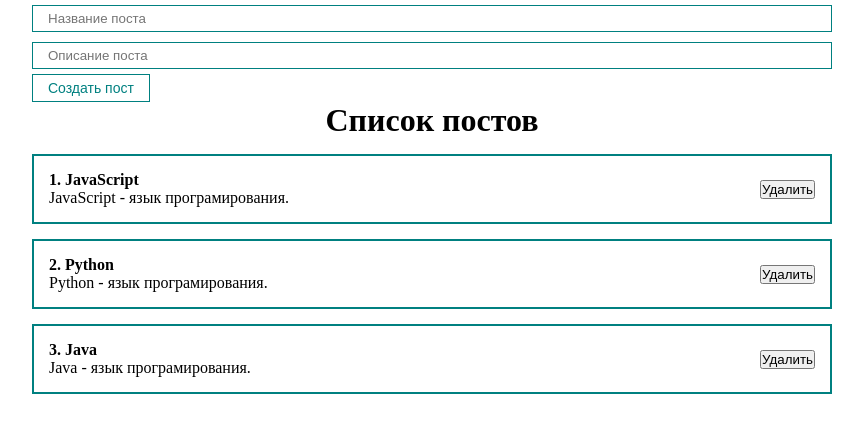
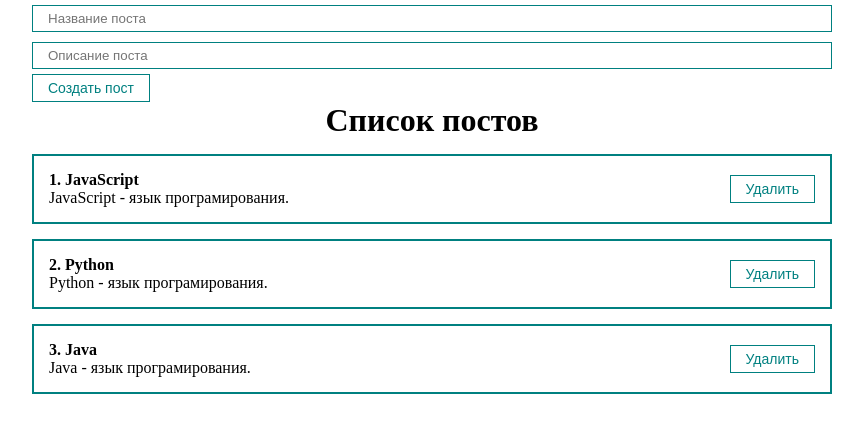
Before and after one commit to andrej-king/react_fundamental_docker, a React (Create React App) app in the folder app/: page / in a window 1280 px wide. Shown: the top 432 px of the page, without its empty margins (208-1071 px from the left). Built offline with nearby package versions, Linux system fonts and the light colour scheme.

Commit message:
Added remove element from array

```diff
--- a/app/src/App.js
+++ b/app/src/App.js
@@ -15,14 +15,17 @@ function App() {
         setPosts([...posts, newPost])
     }
 
+    const removePost = (post) => {
+        setPosts(posts.filter(p => p.id !== post.id))
+    }
+
     return (
         <div className="App">
             {/*<Counter/>*/}
             {/*<ClassCounter/>*/}
 
             <PostForm create={createPost}/>
-            <PostList posts={posts} title={"Список постов"}/>
-
+            <PostList remove={removePost} posts={posts} title={"Список постов"}/>
         </div>
     );
 }
--- a/app/src/components/PostItem.jsx
+++ b/app/src/components/PostItem.jsx
@@ -1,4 +1,5 @@
 import React from 'react';
+import MyButton from './UI/button/MyButton'
 
 const PostItem = (props) => {
     return (
@@ -10,7 +11,9 @@ const PostItem = (props) => {
                 </div>
             </div>
             <div className={"post_btns"}>
-                <button>Удалить</button>
+                <MyButton onClick={() => {props.remove(props.post)}}>
+                    Удалить
+                </MyButton>
             </div>
         </div>
     );
--- a/app/src/components/PostList.jsx
+++ b/app/src/components/PostList.jsx
@@ -1,12 +1,12 @@
 import React from 'react';
 import PostItem from "./PostItem";
 
-const PostList = ({posts, title}) => {
+const PostList = ({posts, title, remove}) => {
     return (
         <div>
             <h1 style={{textAlign: 'center'}}>{title}</h1>
             {posts.map((post, index) =>
-                <PostItem number={index + 1} post={post} key={post.id}/>
+                <PostItem remove={remove} number={index + 1} post={post} key={post.id}/>
             )}
         </div>
     );
```
